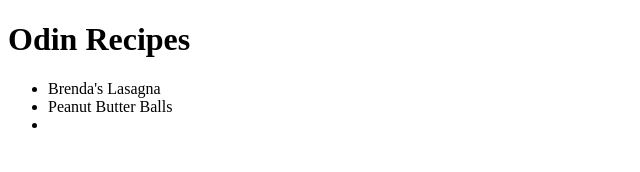
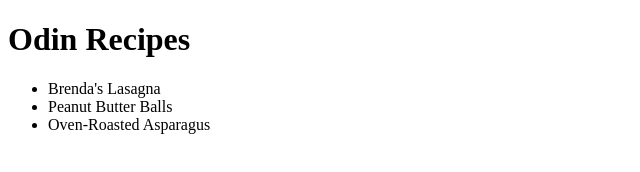
Before and after one commit to sullcart/odin-recipes, a plain HTML site: page index.html in a window 1280 px wide. Shown: the whole page, without its empty margins (0-640 px from the left). Drawn offline with Linux system fonts and the light colour scheme.

Commit message:
linked asparagus.html to index.html

```diff
--- a/index.html
+++ b/index.html
@@ -23,7 +23,7 @@
     <ul>
     <li><a src="recipes/lasagna.html">Brenda's Lasagna</a></li>
     <li><a src="recipes/pb-balls.html">Peanut Butter Balls</a></li>
-    <li></li>
+    <li><a src="recipes/asparagus.html">Oven-Roasted Asparagus</a></li>
     </ul>
 </body>
 </html>
```
